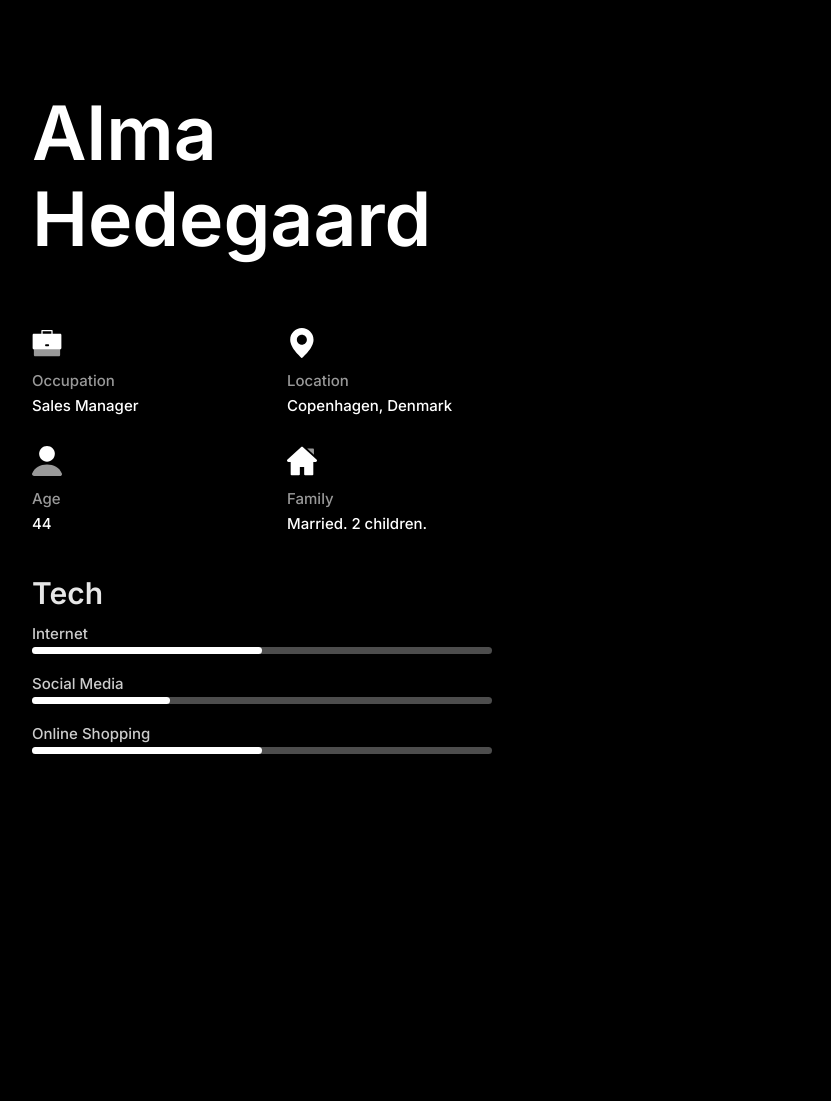
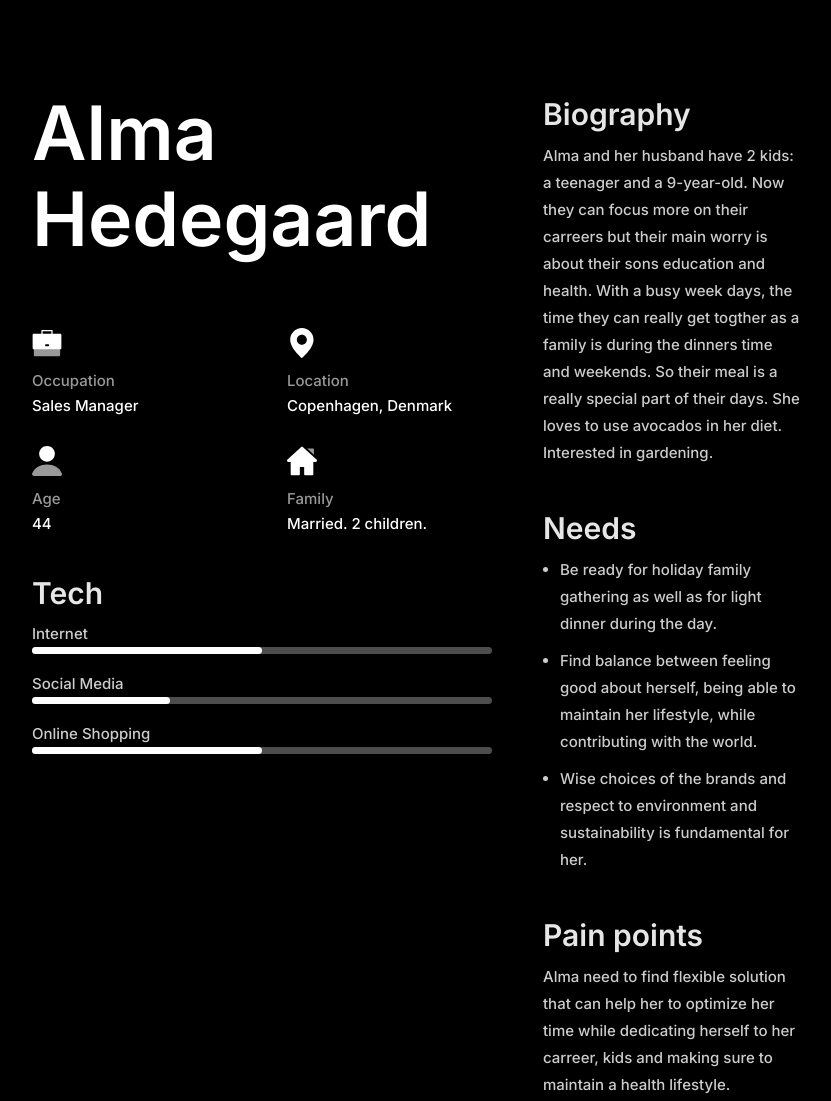
Before and after one commit to YuliaShapran/CV, a plain HTML site: page src/index.html in a window 1280 px wide. Shown: the whole page, without its empty margins (68-899 px from the left). Before the commit the page ends 800 px from the top, so only its background shows below. Drawn offline with Linux system fonts and the light colour scheme.

Commit message:
second section

```diff
--- a/src/css/style.css
+++ b/src/css/style.css
@@ -14,12 +14,12 @@ body {
 	max-width: 1680px;
 	margin: 0 auto;
 	padding: 0 100px 0 100px;
-
 }
 
 .wrapper {
 	display: grid;
 	grid-template-columns: repeat(3, 1fr);
+	grid-template-rows: minmax(850px, auto);
 	column-gap: 51px;
 }
 
@@ -94,3 +94,33 @@ body {
 	background: #ffffff;
 	border-radius: 10px;
 }
+
+.item__info {
+	margin-top: 102px;
+}
+
+.item__info-title {
+	margin-bottom: 15px;
+}
+
+.text {
+	font-weight: 500;
+	font-size: 15px;
+	line-height: 27px;
+	color: #ffffff;
+	opacity: 0.8;
+}
+
+.item__info-text {
+	margin-bottom: 50px;
+}
+
+.item__info-text li {
+	margin-left: 17px;
+	margin-bottom: 10px;
+
+}
+
+.item__info-text li:last-child {
+	margin-bottom: 45px;
+}
--- a/src/index.html
+++ b/src/index.html
@@ -1,5 +1,6 @@
 <!DOCTYPE html>
 <html lang="en">
+
 <head>
 	<meta charset="UTF-8">
 	<meta http-equiv="X-UA-Compatible" content="IE=edge">
@@ -11,13 +12,14 @@
 	<link href="https://fonts.googleapis.com/css2?family=Inter:wght@500;600&display=swap" rel="stylesheet">
 	<link rel="stylesheet" href="css/style.css">
 </head>
+
 <body>
 	<main class="main">
 		<div class="wrapper">
 			<div class="wrapper__items">
 				<div class="item-introdact">
 					<h1 class="item-introdact__title">Alma
-					Hedegaard</h1>
+						Hedegaard</h1>
 					<div class="introdact-info">
 						<div class="introdact-info__item">
 							<img src="icons/briefcase.svg" alt="briefcase">
@@ -66,11 +68,44 @@
 								<span style="width: 50%"></span>
 							</div>
 						</div>
-
 					</div>
 				</div>
 			</div>
+			<div class="item__info">
+				<div class="item__info-title title">Biography</div>
+				<p class="item__info-text text">
+					Alma and her husband have 2 kids: a teenager and a 9-year-old. Now they can focus more on their carreers
+					but their
+					main
+					worry is about their sons education and health. With a busy week days, the time they can really get
+					togther as a
+					family
+					is during the dinners time and weekends. So their meal is a really special part of their days. She loves
+					to use
+					avocados
+					in her diet. Interested in gardening.
+				</p>
+
+				<div class="item__info-title title">Needs</div>
+				<ul class="item__info-text text">
+					<li>Be ready for holiday family gathering as well as for light dinner during the day.</li>
+					<li>Find balance between feeling good about herself, being able to maintain her lifestyle, while
+						contributing with the
+						world.</li>
+					<li>Wise choices of the brands and respect to environment and sustainability is fundamental for her.</li>
+				</ul>
+
+				<div class="item__info-title title">Pain points</div>
+				<p class="item__info-text text">
+					Alma need to find flexible solution that can help her to optimize her time while dedicating herself to
+					her carreer, kids
+					and making sure to maintain a health lifestyle.
+				</p>
+			</div>
+
+
 		</div>
 	</main>
 </body>
+
 </html>
```
